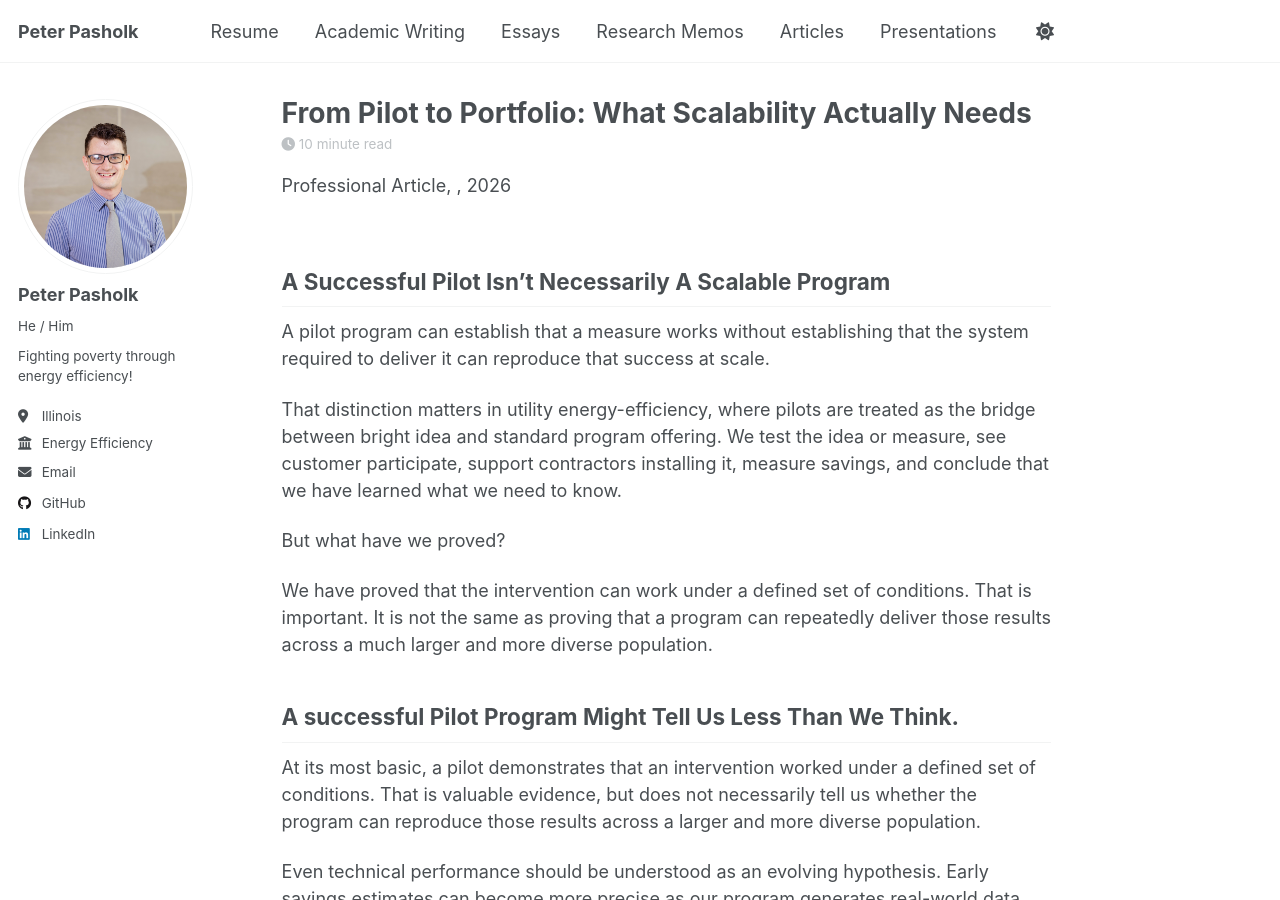
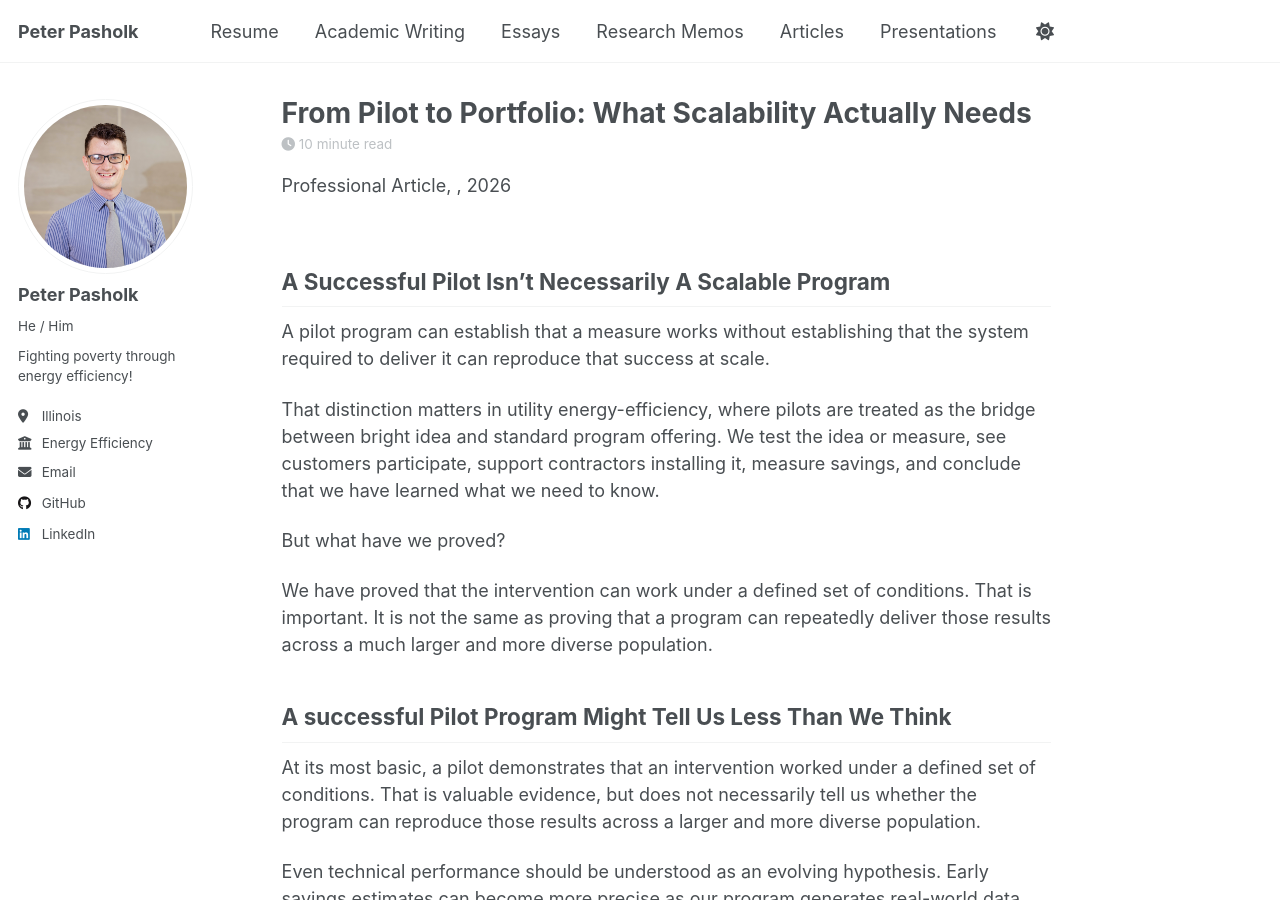
Before and after one commit to ppasholk/ppasholk.github.io, a Jekyll site: the page built from _teaching/pilot-to-portfolio.md, in a window 1280 px wide and 900 px high. Built offline with Jekyll 4.4.1, drawn with Linux system fonts in a browser that asks for light colours; a script that is not in the unit is left out; some of the changed text lies outside the part shown.

Commit message:
Fix grammar and enhance clarity in pilot-to-portfolio.md
Corrected grammatical errors and improved clarity in the text.

```diff
--- a/_teaching/pilot-to-portfolio.md
+++ b/_teaching/pilot-to-portfolio.md
@@ -29,7 +29,7 @@
 
 That distinction matters in utility energy-efficiency, where
 pilots are treated as the bridge between bright idea and standard program
-offering. We test the idea or measure, see customer participate, support
+offering. We test the idea or measure, see customers participate, support
 contractors installing it, measure savings, and conclude that we have learned
 what we need to know.
 
@@ -40,7 +40,7 @@
 that a program can repeatedly deliver those results across a much larger and
 more diverse population.
 
-## A successful Pilot Program Might Tell Us Less Than We Think.
+## A successful Pilot Program Might Tell Us Less Than We Think
 
 At its most basic, a pilot demonstrates that an
 intervention worked under a defined set of conditions. That is valuable
```
Also changed, not shown: other parts of _teaching/pilot-to-portfolio.md (+5 -5 lines).
